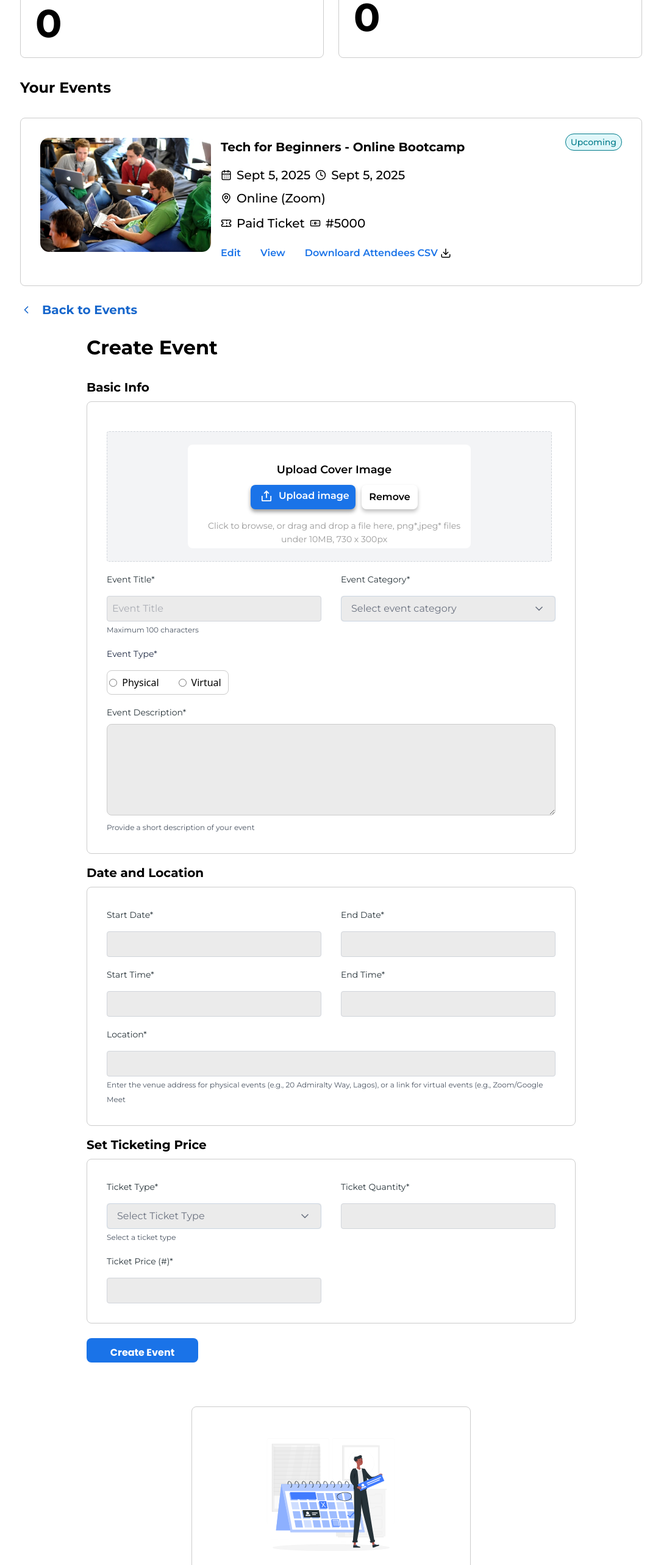
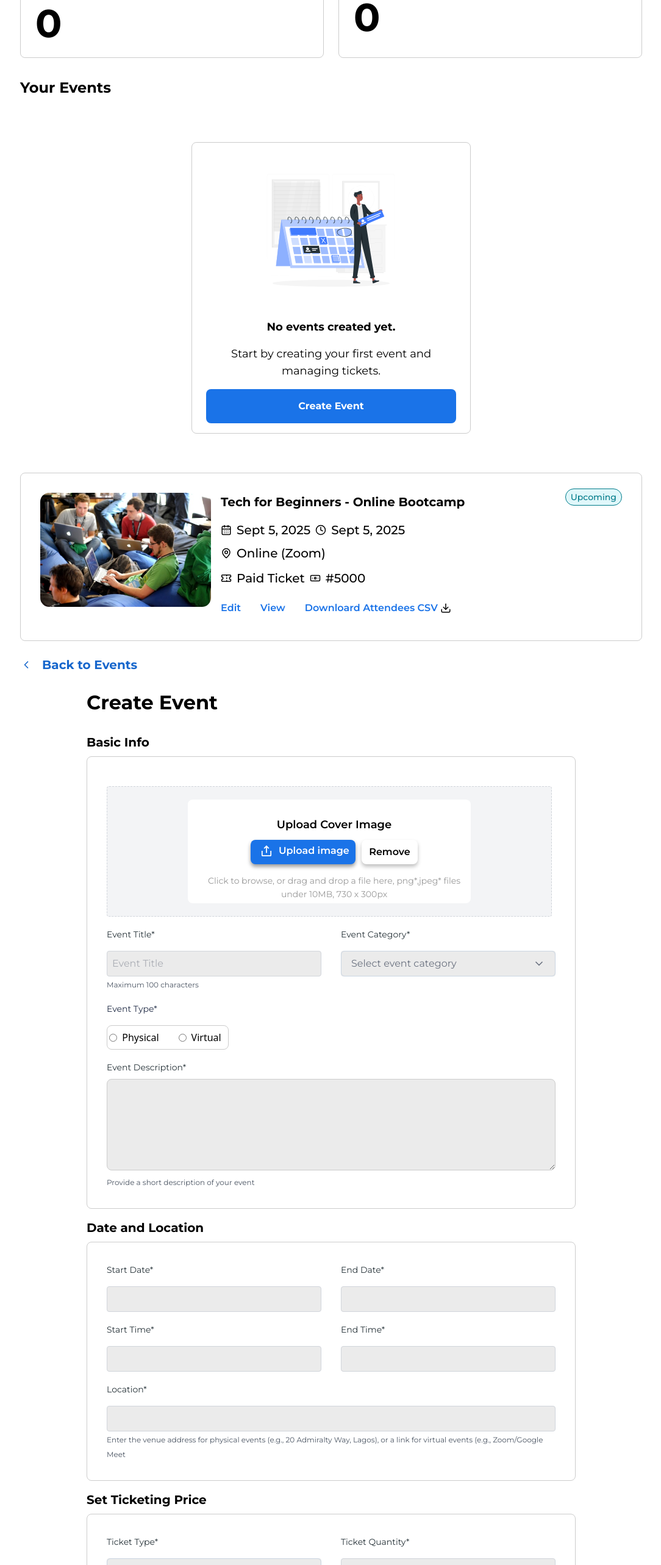
Before and after one commit to mafindijr/easy-ticketing-app, a React (Vite) app in the folder frontend/: page /dashboard in a window 1280 px wide. Shown: the part 234-2800 px from the top of the page at 61% size, without its empty margins (97-1181 px from the left). Built offline with nearby package versions, Linux system fonts and the light colour scheme.

Commit message:
feat: import a useState hook to manage event form and events

```diff
--- a/frontend/src/Pages/dashboard.jsx
+++ b/frontend/src/Pages/dashboard.jsx
@@ -1,9 +1,13 @@
+import { useSate } from "react"
 import CreateEventForm from "../components/create-event";
 import EmptyDashboadState from "../components/empty-dashboad";
 import OrganizersDashboardEventsCards from "../components/events-cards";
 import { Ticket } from "lucide-react";
 
 export default function Dashboard() {
+
+
+  //  const [isDashboardEmpty, setIsDashboardEmpty] = useSate(false);
 
 
   return (
@@ -39,9 +43,10 @@ export default function Dashboard() {
           </div>
           <div className="grid grid-cols-1 gap-[24px] py-[32px]">
             {/* <EmptyDashboadState /> */}
+
+            <EmptyDashboadState />
             <OrganizersDashboardEventsCards />
             <CreateEventForm />
-            <EmptyDashboadState />
           </div>
       </div>
     </div>
```
